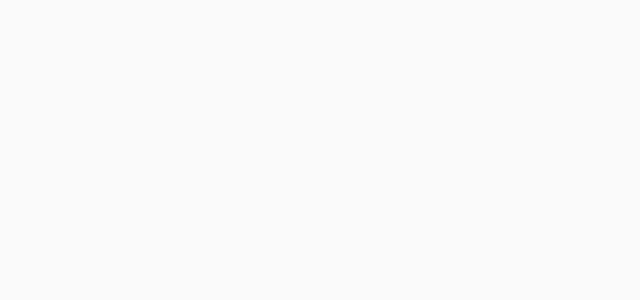
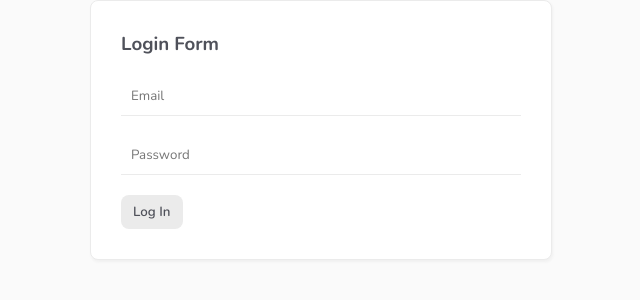
Before and after one commit to VPLEV23/bulka_music, a Vue app: page /login in a window 1280 px wide. Before the commit this address had no page. Shown: the top 300 px of the page, without its empty margins (319-959 px from the left). Built offline with nearby package versions, Linux system fonts and the light colour scheme.

Commit message:
Login + Register done

```diff
--- a/src/composables/useLogin.js
+++ b/src/composables/useLogin.js
@@ -1,24 +1,27 @@
-import { ref } from 'vue'
-import { projectAuth } from '../firebase/config'
+import { ref } from "vue";
+import { projectAuth } from "../firebase/config";
 
-const error = ref(null)
+const error = ref(null);
+const isPending = ref(false);
 
 const login = async (email, password) => {
-  error.value = null
+  isPending.value = true;
+  error.value = null;
 
   try {
-    const res = await projectAuth.signInWithEmailAndPassword(email, password)
-    error.value = null
-    return res
+    const res = await projectAuth.signInWithEmailAndPassword(email, password);
+    error.value = null;
+    isPending.value = false;
+    return res;
+  } catch (err) {
+    console.log(err.message);
+    isPending.value = false;
+    error.value = "Incorrect login credentials";
   }
-  catch(err) {
-    console.log(err.message)
-    error.value = 'Incorrect login credentials'
-  }
-}
+};
 
 const useLogin = () => {
-  return { error, login }
-}
+  return { error, login, isPending };
+};
 
-export default useLogin
+export default useLogin;
--- a/src/composables/useSignup.js
+++ b/src/composables/useSignup.js
@@ -1,29 +1,35 @@
-import { ref } from 'vue'
-import { projectAuth } from '../firebase/config'
+import { ref } from "vue";
+import { projectAuth } from "../firebase/config";
 
-const error = ref(null)
+const error = ref(null);
+const isPending = ref(false);
 
 const signup = async (email, password, displayName) => {
-  error.value = null
+  error.value = null;
+  isPending.value = true;
 
   try {
-    const res = await projectAuth.createUserWithEmailAndPassword(email, password)
+    const res = await projectAuth.createUserWithEmailAndPassword(
+      email,
+      password
+    );
     if (!res) {
-      throw new Error('Could not complete signup')
+      throw new Error("Could not complete signup");
     }
-    await res.user.updateProfile({ displayName })
-    error.value = null
+    await res.user.updateProfile({ displayName });
+    error.value = null;
+    isPending.value = false;
 
-    return res
+    return res;
+  } catch (err) {
+    console.log(err.message);
+    error.value = err.message;
+    isPending.value = false;
   }
-  catch(err) {
-    console.log(err.message)
-    error.value = err.message
-  }
-}
+};
 
 const useSignup = () => {
-  return { error, signup }
-}
+  return { error, signup, isPending };
+};
 
-export default useSignup
+export default useSignup;
--- a/src/router/index.js
+++ b/src/router/index.js
@@ -1,11 +1,22 @@
 import { createRouter, createWebHistory } from "vue-router";
 import Home from "../views/Home.vue";
-
+import Login from "@/views/auth/Login.vue";
+import Register from "@/views/auth/SignUp.vue";
 const routes = [
   {
     path: "/",
     name: "Home",
     component: Home,
+  },
+  {
+    path: "/login",
+    name: "Login",
+    component: Login,
+  },
+  {
+    path: "/register",
+    name: "Register",
+    component: Register,
   },
 ];
 
--- /dev/null
+++ b/src/views/auth/Login.vue
@@ -0,0 +1,26 @@
+<template>
+  <form @submit.prevent="handleSubmit">
+    <h3>Login Form</h3>
+    <input type="email" placeholder="Email" v-model="email" />
+    <input type="password" placeholder="Password" v-model="password" />
+    <div v-if="error" class="error">{{ error }}</div>
+    <button v-if="!isPending">Log In</button>
+    <button v-if="isPending" disabled>Loading</button>
+  </form>
+</template>
+
+<script setup>
+import useLogin from "@/composables/useLogin";
+import { ref } from "vue";
+
+const { error, login, isPending } = useLogin();
+const email = ref("");
+const password = ref("");
+
+const handleSubmit = async () => {
+  const res = await login(email.value, password.value);
+  if (!error.value) {
+    console.log("user loged in");
+  }
+};
+</script>
--- /dev/null
+++ b/src/views/auth/SignUp.vue
@@ -0,0 +1,29 @@
+<template>
+  <form @submit.prevent="handleSubmit">
+    <h3>Register Form</h3>
+    <input type="text" placeholder="Display Name" v-model="displayName" />
+    <input type="email" placeholder="Email" v-model="email" />
+    <input type="password" placeholder="Password" v-model="password" />
+    <div v-if="error" class="error">{{ error }}</div>
+    <button v-if="!isPending">Register</button>
+    <button v-if="isPending" disabled>Loading</button>
+  </form>
+</template>
+
+<script setup>
+import { ref } from "vue";
+import useSignup from "@/composables/useSignup";
+
+const { error, signup, isPending } = useSignup();
+
+const email = ref("");
+const password = ref("");
+const displayName = ref("");
+
+const handleSubmit = async () => {
+  const res = await signup(email.value, password.value, displayName.value);
+  if (!error.value) {
+    console.log("user register succsesful");
+  }
+};
+</script>
```
Also changed, not shown: src/composables/getCollection.js (+27 -24 lines), src/composables/useCollection.js (+16 -15 lines), src/composables/useLogout.js (+16 -13 lines).
